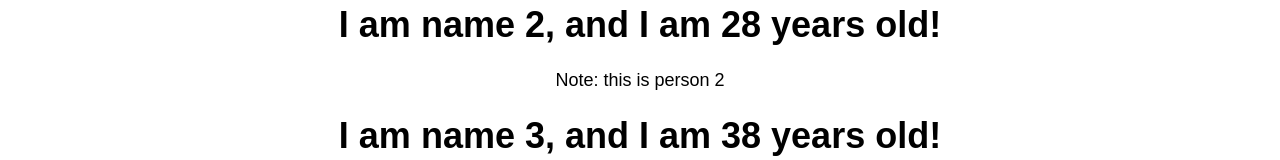
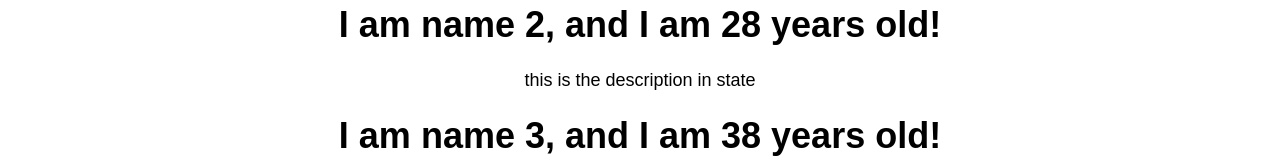
Before and after one commit to veja947/react_hello, a React (Create React App) app in the folder react-hello-world/: page / in a window 1280 px wide. Shown: the part 297-457 px from the top of the page. Built offline with nearby package versions, Linux system fonts and the light colour scheme.

Commit message:
so if setState inside dont have 'description' state, then 'description' will not change, its different than state hook

```diff
--- a/react-hello-world/src/App.js
+++ b/react-hello-world/src/App.js
@@ -19,7 +19,8 @@ class App extends Component {
                 name: 'name 3',
                 age: 38
             }
-        ]
+        ],
+        description: 'this is the description in state'
     };
 
     changePerson = () => {
@@ -37,7 +38,8 @@ class App extends Component {
                     name: 'another name 3',
                     age: 83
                 }
-            ]
+            ],
+            anotherDescription: 'this is another description in state'
         })
     };
 
@@ -52,7 +54,7 @@ class App extends Component {
                 <p className="App-intro">
                     <Person name={this.state.persons[0].name} age={this.state.persons[0].age}/>
                     <Person name={this.state.persons[1].name} age={this.state.persons[1].age}>
-                        Note: this is person 2
+                        {this.state.description}
                     </Person>
                     <Person name={this.state.persons[2].name} age={this.state.persons[2].age}/>
                 </p>
```
